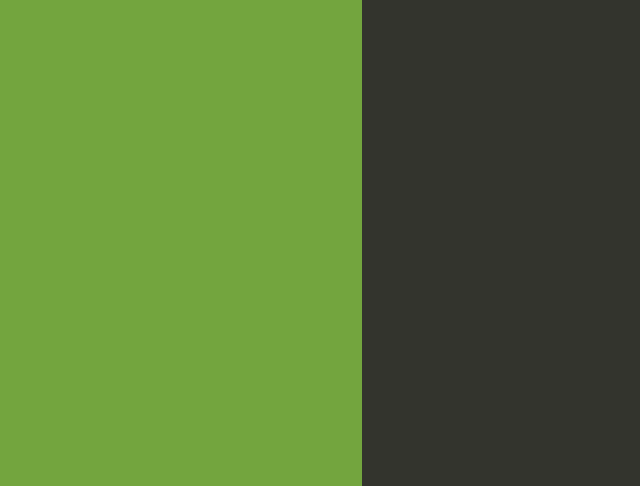
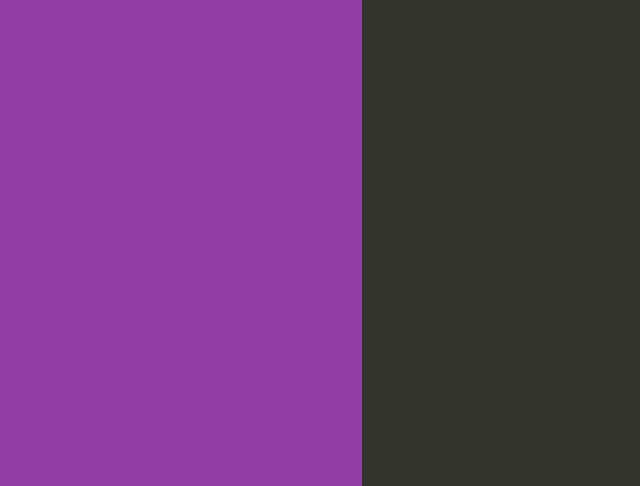
Before and after one commit to lealskrs/cursoprogramacion, a website: page index.html in a window 1280 px wide. Shown: the part 314-800 px from the top of the page, without its empty margins (278-918 px from the left). Drawn offline with Linux system fonts and the light colour scheme.

Commit message:
fondo violeta

```diff
--- a/index.html
+++ b/index.html
@@ -35,7 +35,7 @@
 
         text-align: right;
         padding-top: 11em;
-        background-color: #73A53E;
+        background-color: #903ea5;
 
       }
       .textColumn p {
```
Also changed, not shown: 1 other file.
